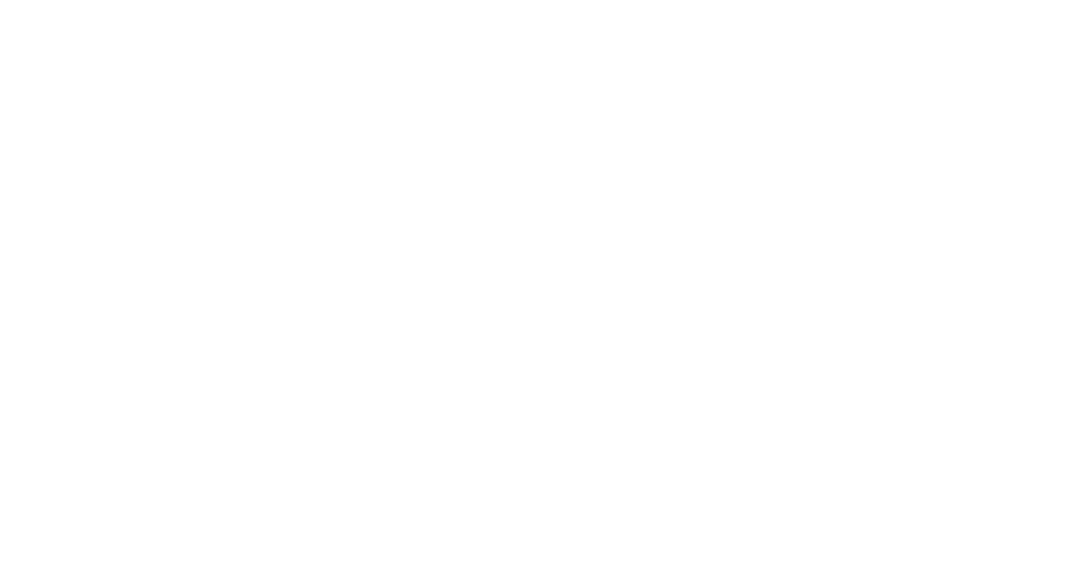
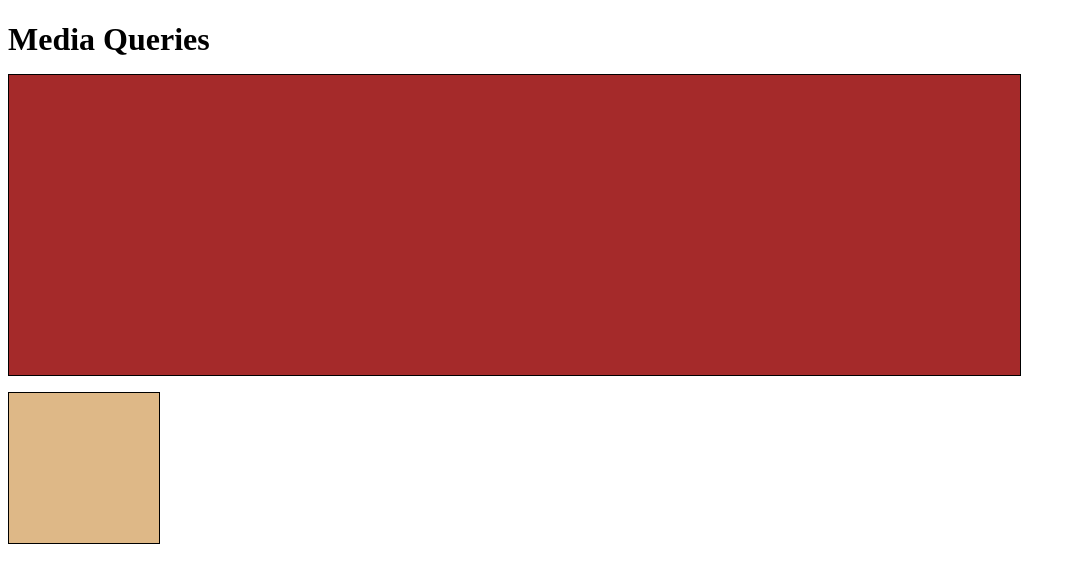
Before and after one commit to rgangula/module2-solution, a plain HTML site: page index.html in a window 1280 px wide. Shown: the whole page, without its empty margins (0-1076 px from the left). Drawn offline with Linux system fonts and the light colour scheme.

Commit message:
Update index.html

```diff
--- a/index.html
+++ b/index.html
@@ -1,7 +1,63 @@
+<!DOCTYPE html>
 <html>
 <head>
-<title>My First webpage</title>
+<meta charset="utf-8">
+<title>Media Queries</title>
+<style>
+
+/********** Base styles **********/
+h1 {
+  margin-bottom: 15px;
+}
+
+p {
+  border: 1px solid black;
+  margin-bottom: 15px;
+}
+#p1 {
+  background-color: #A52A2A;
+  width: 300px;
+  height: 300px;
+}
+#p2 {
+  background-color: #DEB887;
+  width: 50px;
+  height: 50px;
+}
+
+/********** Large devices only **********/
+@media (min-width: 1200px) {
+  #p1 {
+    width: 80%;
+  }
+  #p2 {
+    width: 150px;
+    height: 150px;
+  }
+}
+
+
+/********** Medium devices only **********/
+@media (min-width: 992px) and (max-width: 1199px) {
+  #p1 {
+    width: 50%;
+  }
+  #p2 {
+    width: 100px;
+    height: 100px;
+  }
+  body {
+    background-color: blue;
+  }
+}
+
+</style>
 </head>
 <body>
+<h1>Media Queries</h1>
+
+<p id="p1"></p>
+<p id="p2"></p>
+
 </body>
 </html>
```
